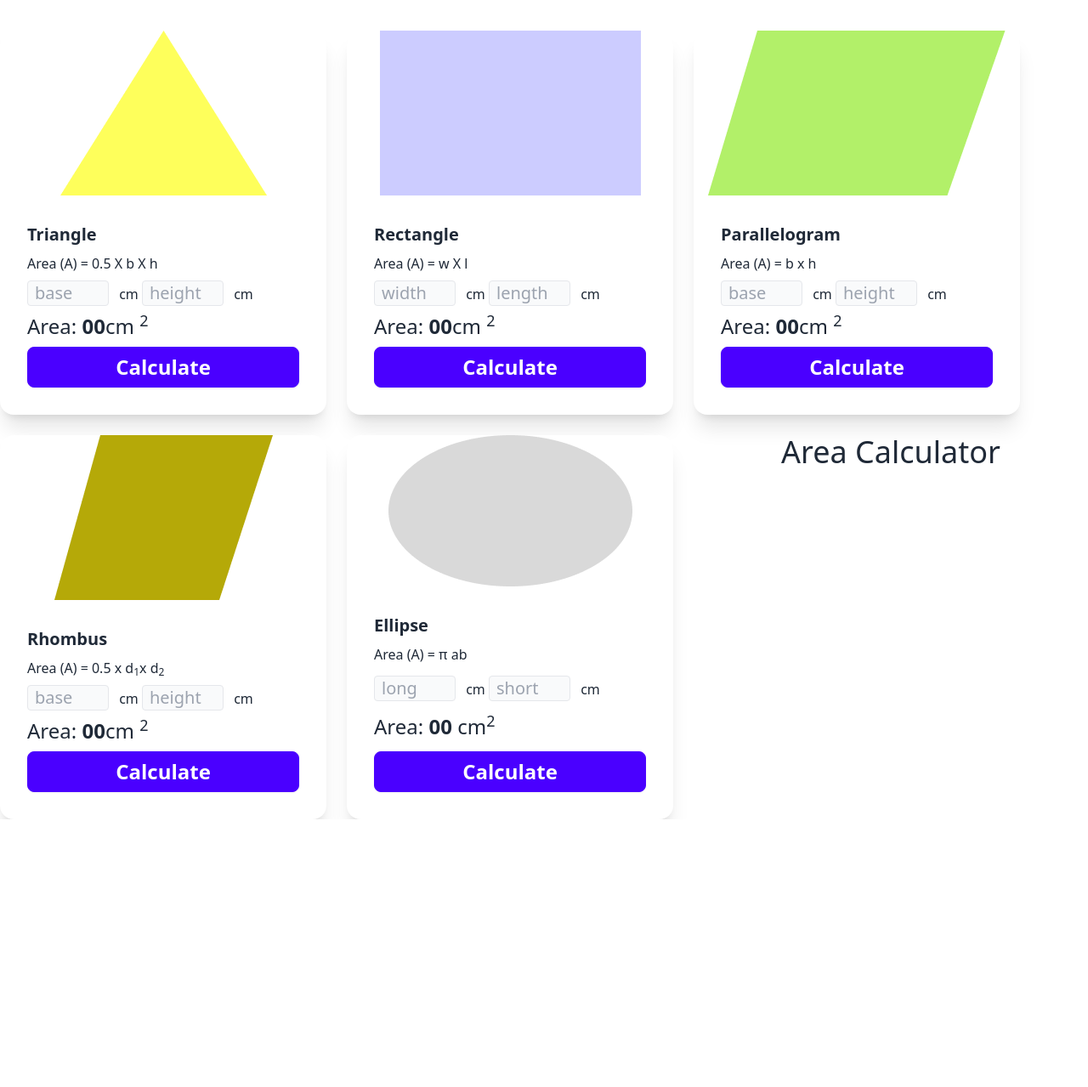
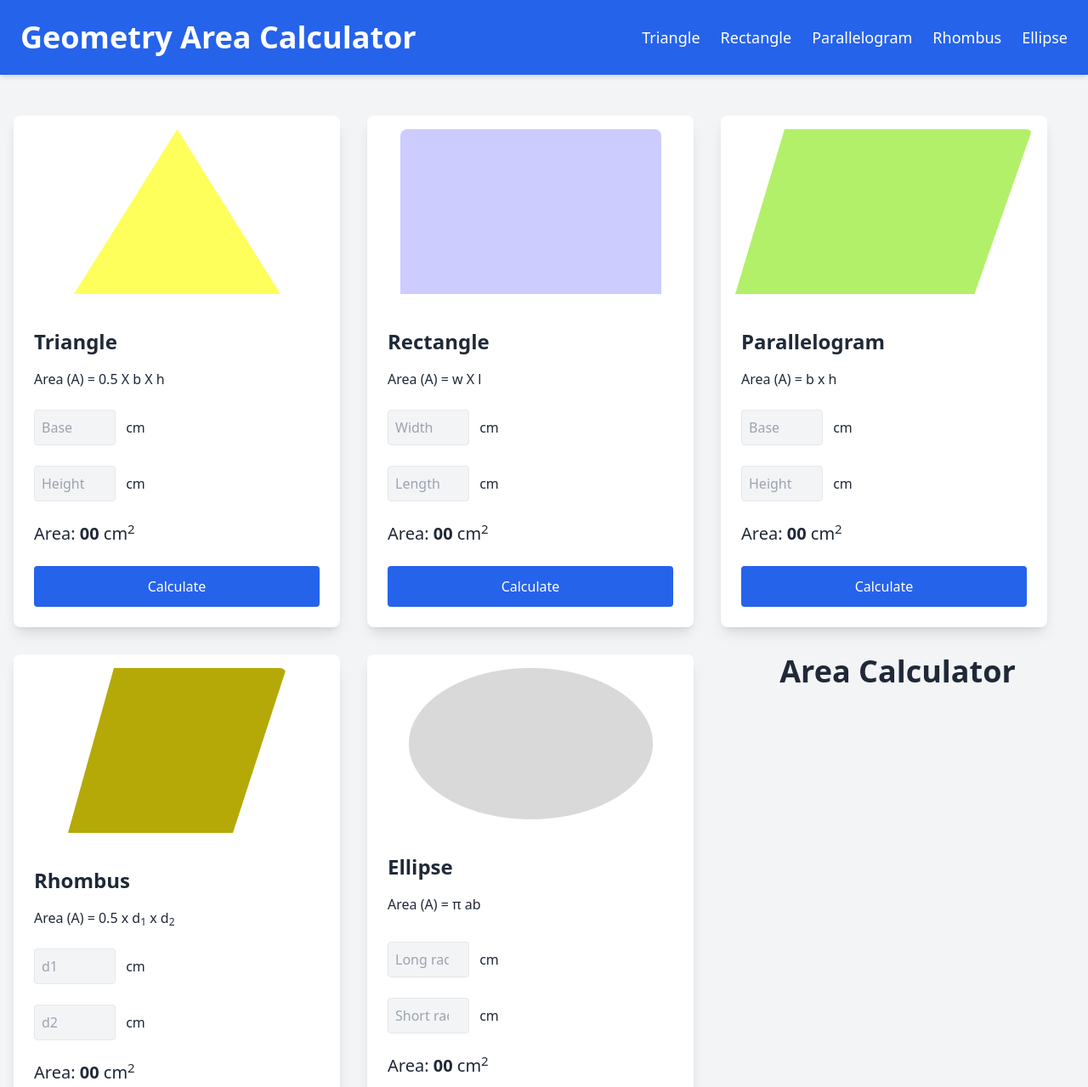
Before and after one commit to brainiac1010/Geometry-calculate, a plain HTML site: page geometry-genius-resources-main/index.html in a window 1280 px wide. Shown: the top 1279 px of the page at 85% size. Before the commit the page ends 964 px from the top, so only its background shows below. Drawn offline with nearby package versions, Linux system fonts and the light colour scheme.

Commit message:
new style  add

```diff
--- a/geometry-genius-resources-main/index.html
+++ b/geometry-genius-resources-main/index.html
@@ -3,122 +3,131 @@
 <head>
     <meta charset="UTF-8">
     <meta name="viewport" content="width=device-width, initial-scale=1.0">
-    <title>Geometry</title>
+    <title>Geometry Area Calculator</title>
     <link href="https://cdn.jsdelivr.net/npm/daisyui@4.12.2/dist/full.min.css" rel="stylesheet" type="text/css" />
     <script src="https://cdn.tailwindcss.com"></script>
 </head>
-<body>
-    <header>
+<body class="bg-gray-100 text-gray-800">
+    <header class="bg-blue-600 text-white p-6 shadow-md">
+        <div class="container mx-auto flex justify-between items-center">
+            <h1 class="text-4xl font-bold">Geometry Area Calculator</h1>
+            <nav>
+                <ul class="flex space-x-6 text-lg">
+                    <li><a href="#triangle" class="hover:text-yellow-300">Triangle</a></li>
+                    <li><a href="#rectangle" class="hover:text-yellow-300">Rectangle</a></li>
+                    <li><a href="#parallelogram" class="hover:text-yellow-300">Parallelogram</a></li>
+                    <li><a href="#rhombus" class="hover:text-yellow-300">Rhombus</a></li>
+                    <li><a href="#ellipse" class="hover:text-yellow-300">Ellipse</a></li>
+                </ul>
+            </nav>
+        </div>
     </header>
-    <main class="mt-9 ">
+    <main class="mt-12 container mx-auto px-4">
         <!-- Main container -->
-        <div class=" flex flex-col md:flex-row md:flex-wrap lg:flex-row lg:flex-wrap gap-6 ">
+        <div class="flex flex-col md:flex-row md:flex-wrap lg:flex-row lg:flex-wrap gap-8">
             <!-- Triangle card -->
-            <div class="card w-96 bg-base-100 shadow-xl">
-                <figure><img src="./images/triangle.png" alt="Triangle" /></figure>
-                <div class="card-body">
-                    <h2 class="card-title">Triangle</h2>
-                    <p>Area (A) = 0.5 X b X h</p>
-                    <p>
-                        <input id="triangle-base" type="number" class="bg-gray-50 rounded border text-xl w-24 px-2" placeholder="base">
-                        <span class="ml-2">cm</span>
-                        <input id="triangle-height" type="number" class="bg-gray-50 rounded border text-xl w-24 px-2" placeholder="height">
-                        <span class="ml-2">cm</span>
-                    </p>
-                    <p class="text-2xl">Area: <span class="font-semibold" id="display-area">00</span>cm <sup>2</sup> </p>
+            <div id="triangle" class="card w-96 bg-white shadow-lg rounded-lg">
+                <figure class="p-4"><img src="./images/triangle.png" alt="Triangle" class="rounded-t-lg" /></figure>
+                <div class="card-body p-6">
+                    <h2 class="card-title text-2xl font-semibold mb-2">Triangle</h2>
+                    <p class="mb-4">Area (A) = 0.5 X b X h</p>
+                    <div class="mb-4">
+                        <input id="triangle-base" type="number" class="bg-gray-100 rounded border p-2 w-24 mr-2" placeholder="Base">
+                        <span>cm</span>
+                    </div>
+                    <div class="mb-4">
+                        <input id="triangle-height" type="number" class="bg-gray-100 rounded border p-2 w-24 mr-2" placeholder="Height">
+                        <span>cm</span>
+                    </div>
+                    <p class="text-xl mb-4">Area: <span class="font-semibold" id="display-area">00</span> cm<sup>2</sup></p>
                     <div class="card-actions">
-                        <button onclick="calculateTriangleArea()" class="text-white text-2xl w-full btn btn-primary">Calculate</button>
+                        <button onclick="calculateTriangleArea()" class="w-full py-3 bg-blue-600 text-white rounded hover:bg-blue-700">Calculate</button>
                     </div>
                 </div>
             </div>
             <!-- Rectangle card -->
-            <div class="card w-96 bg-base-100 shadow-xl">
-                <figure><img src="./images/rectangle.png" alt="Rectangle" /></figure>
-                <div class="card-body">
-                    <h2 class="card-title">Rectangle</h2>
-                    <p>Area (A) = w X l</p>
-                    <p>
-                        <input id="rectangle-width" type="number" class="bg-gray-50 rounded border text-xl w-24 px-2" placeholder="width">
-                        <span class="ml-2">cm</span>
-                        <input id="rectangle-length" type="number" class="bg-gray-50 rounded border text-xl w-24 px-2" placeholder="length">
-                        <span class="ml-2">cm</span>
-                    </p>
-                    <p class="text-2xl">Area: <span class="font-semibold" id="display-rectangle-area">00</span>cm <sup>2</sup> </p>
+            <div id="rectangle" class="card w-96 bg-white shadow-lg rounded-lg">
+                <figure class="p-4"><img src="./images/rectangle.png" alt="Rectangle" class="rounded-t-lg" /></figure>
+                <div class="card-body p-6">
+                    <h2 class="card-title text-2xl font-semibold mb-2">Rectangle</h2>
+                    <p class="mb-4">Area (A) = w X l</p>
+                    <div class="mb-4">
+                        <input id="rectangle-width" type="number" class="bg-gray-100 rounded border p-2 w-24 mr-2" placeholder="Width">
+                        <span>cm</span>
+                    </div>
+                    <div class="mb-4">
+                        <input id="rectangle-length" type="number" class="bg-gray-100 rounded border p-2 w-24 mr-2" placeholder="Length">
+                        <span>cm</span>
+                    </div>
+                    <p class="text-xl mb-4">Area: <span class="font-semibold" id="display-rectangle-area">00</span> cm<sup>2</sup></p>
                     <div class="card-actions">
-                        <button onclick="calculateRectangleArea()" class="text-white text-2xl w-full btn btn-primary">Calculate</button>
+                        <button onclick="calculateRectangleArea()" class="w-full py-3 bg-blue-600 text-white rounded hover:bg-blue-700">Calculate</button>
                     </div>
                 </div>
             </div>
             <!-- Parallelogram card -->
-            <div class="card w-96 bg-base-100 shadow-xl">
-                <figure><img src="./images/parallelogram.png" alt="Parallelogram" /></figure>
-                <div class="card-body">
-                    <h2 class="card-title">Parallelogram</h2>
-                    <p>Area (A) = b x h</p>
-                    <p>
-                        <input id="parallelogram-base" type="number" class="bg-gray-50 rounded border text-xl w-24 px-2" placeholder="base">
-                        <span class="ml-2">cm</span>
-                        <input id="parallelogram-height" type="number" class="bg-gray-50 rounded border text-xl w-24 px-2" placeholder="height">
-                        <span class="ml-2">cm</span>
-                    </p>
-                    <p class="text-2xl">Area: <span class="font-semibold" id="display-parallelogram-area">00</span>cm <sup>2</sup> </p>
+            <div id="parallelogram" class="card w-96 bg-white shadow-lg rounded-lg">
+                <figure class="p-4"><img src="./images/parallelogram.png" alt="Parallelogram" class="rounded-t-lg" /></figure>
+                <div class="card-body p-6">
+                    <h2 class="card-title text-2xl font-semibold mb-2">Parallelogram</h2>
+                    <p class="mb-4">Area (A) = b x h</p>
+                    <div class="mb-4">
+                        <input id="parallelogram-base" type="number" class="bg-gray-100 rounded border p-2 w-24 mr-2" placeholder="Base">
+                        <span>cm</span>
+                    </div>
+                    <div class="mb-4">
+                        <input id="parallelogram-height" type="number" class="bg-gray-100 rounded border p-2 w-24 mr-2" placeholder="Height">
+                        <span>cm</span>
+                    </div>
+                    <p class="text-xl mb-4">Area: <span class="font-semibold" id="display-parallelogram-area">00</span> cm<sup>2</sup></p>
                     <div class="card-actions">
-                        <button onclick="calculateParallelogramArea()" class="text-white text-2xl w-full btn btn-primary">Calculate</button>
+                        <button onclick="calculateParallelogramArea()" class="w-full py-3 bg-blue-600 text-white rounded hover:bg-blue-700">Calculate</button>
                     </div>
                 </div>
             </div>
-
-
-
-
-
             <!-- Rhombus card -->
-<div class="card w-96 bg-base-100 shadow-xl">
-    <figure><img src="./images/rhombus.png" alt="Rhombus" /></figure>
-    <div class="card-body">
-        <h2 class="card-title">Rhombus</h2>
-        <p>Area (A) = 0.5 x d<sub>1</sub>x d<sub>2</sub></p>
-        <p>
-            <input id="parallelogram-base" type="number" class="bg-gray-50 rounded border text-xl w-24 px-2" placeholder="base">
-            <span class="ml-2">cm</span>
-            <input id="parallelogram-height" type="number" class="bg-gray-50 rounded border text-xl w-24 px-2" placeholder="height">
-            <span class="ml-2">cm</span>
-        </p>
-        <p class="text-2xl">Area: <span class="font-semibold" id="display-parallelogram-area">00</span>cm <sup>2</sup> </p>
+            <div id="rhombus" class="card w-96 bg-white shadow-lg rounded-lg">
+                <figure class="p-4"><img src="./images/rhombus.png" alt="Rhombus" class="rounded-t-lg" /></figure>
+                <div class="card-body p-6">
+                    <h2 class="card-title text-2xl font-semibold mb-2">Rhombus</h2>
+                    <p class="mb-4">Area (A) = 0.5 x d<sub>1</sub> x d<sub>2</sub></p>
+                    <div class="mb-4">
+                        <input id="Rhombus-diagonal1" type="number" class="bg-gray-100 rounded border p-2 w-24 mr-2" placeholder="d1">
+                        <span>cm</span>
+                    </div>
+                    <div class="mb-4">
+                        <input id="Rhombus-diagonal2" type="number" class="bg-gray-100 rounded border p-2 w-24 mr-2" placeholder="d2">
+                        <span>cm</span>
+                    </div>
+                    <p class="text-xl mb-4">Area: <span class="font-semibold" id="display-Rhombus-area">00</span> cm<sup>2</sup></p>
                     <div class="card-actions">
-            <button onclick="calculateParallelogramArea()" class="text-white text-2xl w-full btn btn-primary">Calculate</button>
+                        <button onclick="calculateRhombusArea()" class="w-full py-3 bg-blue-600 text-white rounded hover:bg-blue-700">Calculate</button>
                     </div>
                 </div>
             </div>
-
-
-
-
-
-
-
             <!-- Ellipse card -->
-<div class="card w-96 bg-base-100 shadow-xl">
-    <figure><img src="./images/ellipse.png" alt="Ellipse" /></figure>
-    <div class="card-body">
-        <h2 class="card-title">Ellipse</h2>
-        <p>Area (A) = π ab</p>
-        <p>
-            <input id="Ellipse-major-radius" type="number" class="bg-gray-50 rounded border text-xl w-24 px-2" placeholder="long">
-            <span class="ml-2">cm</span>
-            <input id="Ellipse-mainor-radius" type="number" class="bg-gray-50 rounded border text-xl w-24 px-2" placeholder="short">
-            <span class="ml-2">cm</span>
-        </p>
-        <p class="text-2xl">Area: <span class="font-semibold" id="display-Ellipse-area">00</span> cm<sup>2</sup> </p>
+            <div id="ellipse" class="card w-96 bg-white shadow-lg rounded-lg">
+                <figure class="p-4"><img src="./images/ellipse.png" alt="Ellipse" class="rounded-t-lg" /></figure>
+                <div class="card-body p-6">
+                    <h2 class="card-title text-2xl font-semibold mb-2">Ellipse</h2>
+                    <p class="mb-4">Area (A) = π ab</p>
+                    <div class="mb-4">
+                        <input id="Ellipse-major-radius" type="number" class="bg-gray-100 rounded border p-2 w-24 mr-2" placeholder="Long radius">
+                        <span>cm</span>
+                    </div>
+                    <div class="mb-4">
+                        <input id="Ellipse-mainor-radius" type="number" class="bg-gray-100 rounded border p-2 w-24 mr-2" placeholder="Short radius">
+                        <span>cm</span>
+                    </div>
+                    <p class="text-xl mb-4">Area: <span class="font-semibold" id="display-Ellipse-area">00</span> cm<sup>2</sup></p>
                     <div class="card-actions">
-            <button onclick="calculateEllipseArea()" class="text-white text-2xl w-full btn btn-primary">Calculate</button>
+                        <button onclick="calculateEllipseArea()" class="w-full py-3 bg-blue-600 text-white rounded hover:bg-blue-700">Calculate</button>
                     </div>
                 </div>
             </div>
-
             <!-- Area calculator positioned based on screen size -->
             <div class="w-96 md:w-full lg:w-auto lg:ml-auto lg:mt-0 md:mt-6 mr-auto">
-                <div class="text-4xl text-center">Area Calculator</div>
+                <div class="text-4xl font-semibold text-center">Area Calculator</div>
             </div>
         </div>
     </main>
```
Also changed, not shown: geometry-genius-resources-main/screapt/area-calculator.js (+9 -0 lines). Lines whose indentation alone changed are shown as unchanged.
